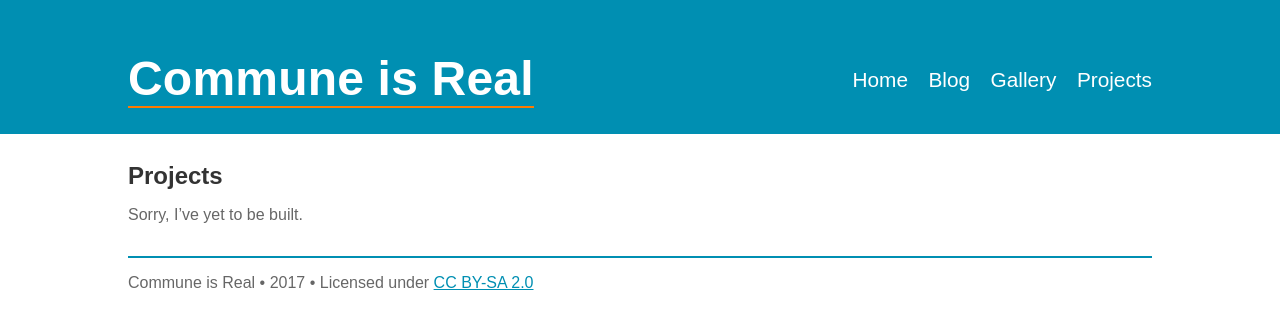
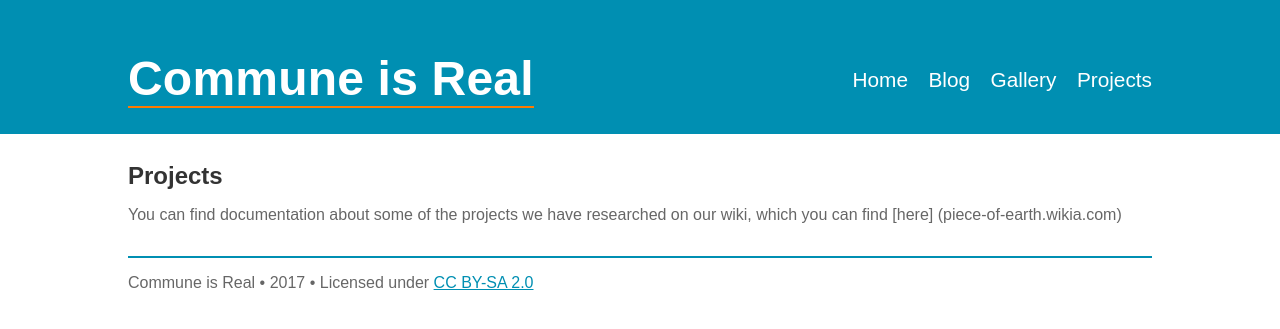
Before and after one commit to PieceOfEarth/pieceofearth.github.io, a Jekyll site: the page built from projects.md, in a window 1280 px wide. Shown: the top 329 px of the page. Built offline with Jekyll 4.4.1, drawn with Linux system fonts in a browser that asks for light colours; some web fonts are replaced.

Commit message:
projects page updated to provide link to the wiki

```diff
--- a/projects.md
+++ b/projects.md
@@ -4,4 +4,4 @@ permalink: 'projects/'
 title: 'Projects'
 ---
 
-Sorry, I've yet to be built.
+You can find documentation about some of the projects we have researched on our wiki, which you can find [here] (piece-of-earth.wikia.com)
```
